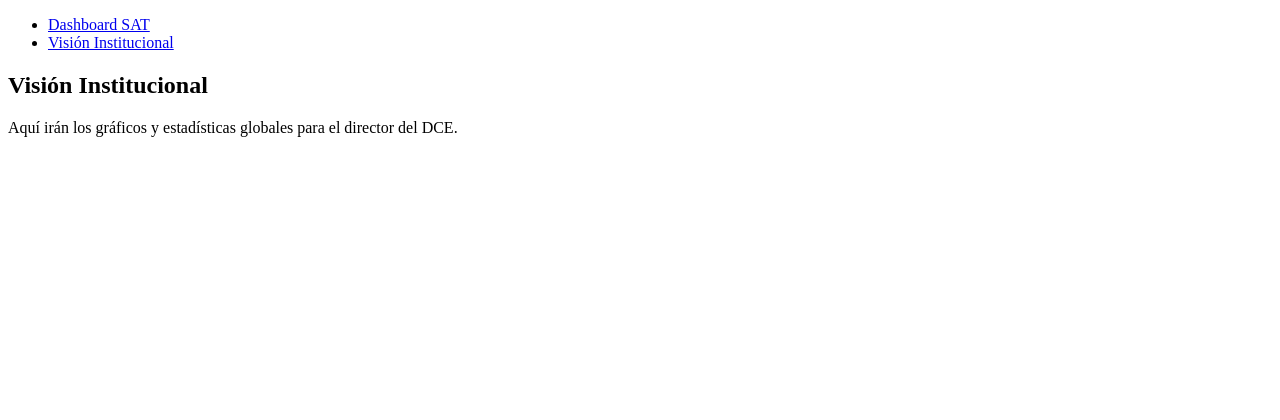
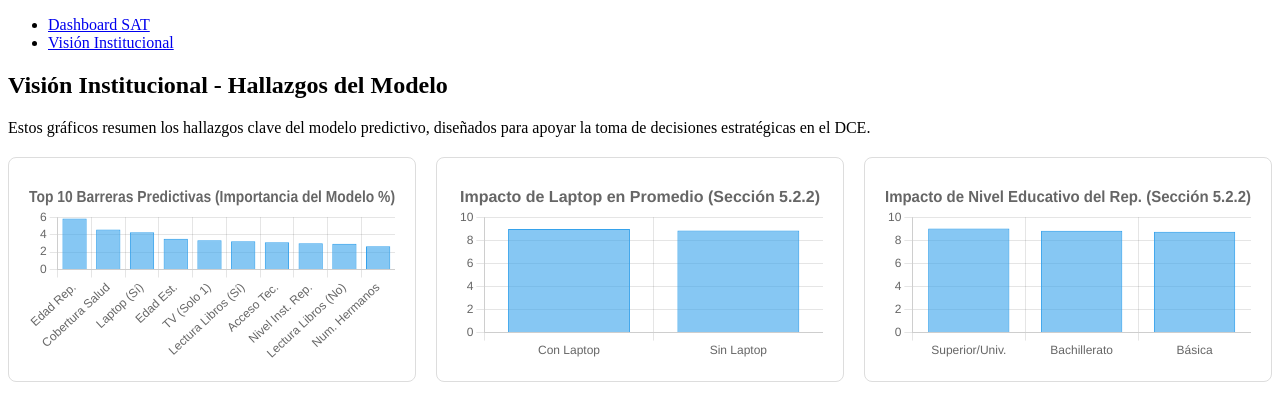
Before and after one commit to samuelcampozano/Academic-Early-Warning-System, a React (Create React App) app in the folder frontend/: page /institucional in a window 1280 px wide. Shown: the top 420 px of the page. Built offline with nearby package versions, Linux system fonts and the light colour scheme.

Commit message:
feat(frontend): build institutional view page with charts and mock data

```diff
--- a/frontend/package.json
+++ b/frontend/package.json
@@ -8,7 +8,9 @@
     "@testing-library/react": "^16.3.0",
     "@testing-library/user-event": "^13.5.0",
     "axios": "^1.13.2",
+    "chart.js": "^4.5.1",
     "react": "^19.2.0",
+    "react-chartjs-2": "^5.3.1",
     "react-dom": "^19.2.0",
     "react-router-dom": "^7.9.5",
     "react-scripts": "5.0.1",
--- /dev/null
+++ b/frontend/src/components/charts/BarChart.js
@@ -0,0 +1,54 @@
+import React from 'react';
+import { Bar } from 'react-chartjs-2';
+import {
+  Chart as ChartJS,
+  CategoryScale,
+  LinearScale,
+  BarElement,
+  Title,
+  Tooltip,
+  Legend,
+} from 'chart.js';
+
+// Registrar los componentes necesarios de Chart.js
+ChartJS.register(
+  CategoryScale,
+  LinearScale,
+  BarElement,
+  Title,
+  Tooltip,
+  Legend
+);
+
+export default function BarChart({ chartData, title }) {
+  const data = {
+    labels: chartData.labels,
+    datasets: [
+      {
+        label: 'Impacto',
+        data: chartData.data,
+        backgroundColor: 'rgba(54, 162, 235, 0.6)',
+        borderColor: 'rgba(54, 162, 235, 1)',
+        borderWidth: 1,
+      },
+    ],
+  };
+
+  const options = {
+    responsive: true,
+    plugins: {
+      legend: {
+        display: false,
+      },
+      title: {
+        display: true,
+        text: title,
+        font: {
+          size: 16
+        }
+      },
+    },
+  };
+
+  return <Bar data={data} options={options} />;
+}
--- /dev/null
+++ b/frontend/src/hooks/useInstitutionalData.js
@@ -0,0 +1,43 @@
+import { useState, useEffect } from 'react';
+// Importamos nuestros datos falsos
+import { mockInstitutionalStats } from '../services/mocks';
+// import apiService from '../services/api';
+
+const USE_MOCK_DATA = true;
+
+export default function useInstitutionalData() {
+  const [stats, setStats] = useState(null);
+  const [loading, setLoading] = useState(true);
+  const [error, setError] = useState(null);
+
+  useEffect(() => {
+    async function fetchStats() {
+      try {
+        setLoading(true);
+        let responseData;
+
+        if (USE_MOCK_DATA) {
+          await new Promise(resolve => setTimeout(resolve, 200));
+          responseData = mockInstitutionalStats;
+        } else {
+          // const response = await apiService.getInstitutionalStats();
+          // responseData = response.data;
+          throw new Error('API real aún no implementada');
+        }
+
+        setStats(responseData);
+        setError(null);
+
+      } catch (err) {
+        setError(err.message);
+        setStats(null);
+      } finally {
+        setLoading(false);
+      }
+    }
+
+    fetchStats();
+  }, []); // Se ejecuta solo una vez
+
+  return { stats, loading, error };
+}
--- a/frontend/src/pages/InstitutionalView.js
+++ b/frontend/src/pages/InstitutionalView.js
@@ -1,12 +1,67 @@
 import React from 'react';
+import useInstitutionalData from '../hooks/useInstitutionalData';
+import BarChart from '../components/charts/BarChart';
+
+// Componente simple para mostrar carga o error
+const LoadingComponent = () => <div className="loading">Cargando estadísticas...</div>;
+const ErrorComponent = ({ error }) => <div className="error">Error: {error}</div>;
 
 export default function InstitutionalView() {
+  const { stats, loading, error } = useInstitutionalData();
+
+  if (loading) {
+    return <LoadingComponent />;
+  }
+
+  if (error || !stats) {
+    return <ErrorComponent error={error || 'No se pudieron cargar las estadísticas'} />;
+  }
+
+  // Estilo simple para un layout de cuadrícula
+  const gridStyle = {
+    display: 'grid',
+    gridTemplateColumns: 'repeat(auto-fit, minmax(400px, 1fr))',
+    gap: '20px',
+    marginTop: '20px',
+  };
+
+  const chartBoxStyle = {
+    padding: '20px',
+    border: '1px solid #ddd',
+    borderRadius: '8px',
+    backgroundColor: '#fff',
+  };
+
   return (
     <div>
-      <h2>Visión Institucional</h2>
+      <h2>Visión Institucional - Hallazgos del Modelo</h2>
       <p>
-        Aquí irán los gráficos y estadísticas globales para el director del DCE.
+        Estos gráficos resumen los hallazgos clave del modelo predictivo,
+        diseñados para apoyar la toma de decisiones estratégicas en el DCE.
       </p>
+
+      <div style={gridStyle}>
+        <div style={chartBoxStyle}>
+          <BarChart
+            chartData={stats.topBarriers}
+            title="Top 10 Barreras Predictivas (Importancia del Modelo %)"
+          />
+        </div>
+
+        <div style={chartBoxStyle}>
+          <BarChart
+            chartData={stats.laptopImpact}
+            title="Impacto de Laptop en Promedio (Sección 5.2.2)"
+          />
+        </div>
+
+        <div style={chartBoxStyle}>
+          <BarChart
+            chartData={stats.parentEducationImpact}
+            title="Impacto de Nivel Educativo del Rep. (Sección 5.2.2)"
+          />
+        </div>
+      </div>
     </div>
   );
 }
--- a/frontend/src/services/mocks.js
+++ b/frontend/src/services/mocks.js
@@ -78,3 +78,28 @@ export const mockStudentProfileData = {
     { subject: 'Estudios Sociales', grade: 8.2, avg: 8.9 },
   ],
 };
+
+/**
+ * Esta es la respuesta simulada para GET /api/institutional-stats
+ * Representa los hallazgos macro de la tesis.
+ */
+export const mockInstitutionalStats = {
+  // De la Tabla 5.2 de la tesis
+  topBarriers: {
+    labels: [
+      'Edad Rep.', 'Cobertura Salud', 'Laptop (Sí)', 'Edad Est.', 'TV (Solo 1)',
+      'Lectura Libros (Sí)', 'Acceso Tec.', 'Nivel Inst. Rep.', 'Lectura Libros (No)', 'Num. Hermanos'
+    ],
+    data: [5.84, 4.58, 4.26, 3.53, 3.36, 3.23, 3.12, 3.02, 2.94, 2.68]
+  },
+  // De la Sección 5.2.2 de la tesis
+  laptopImpact: {
+    labels: ['Con Laptop', 'Sin Laptop'],
+    data: [8.97, 8.85]
+  },
+  // De la Sección 5.2.2 de la tesis
+  parentEducationImpact: {
+    labels: ['Superior/Univ.', 'Bachillerato', 'Básica'],
+    data: [9.02, 8.83, 8.75] // Se asume 8.75 para Básica
+  }
+};
```
Also changed, not shown: 1 other file (tests, documents, lock files or other folders).
